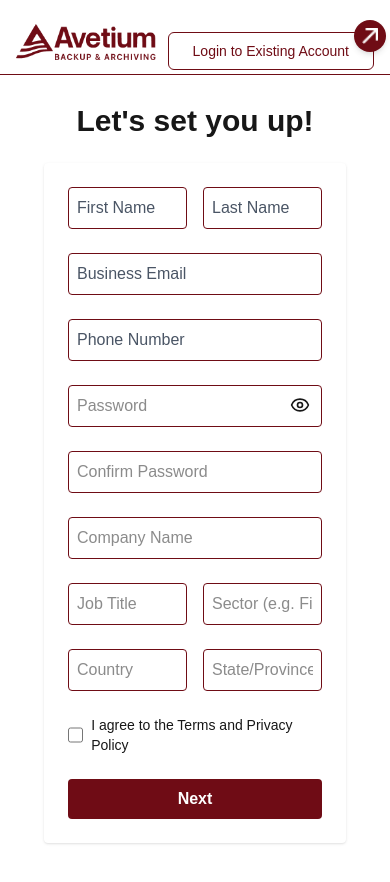
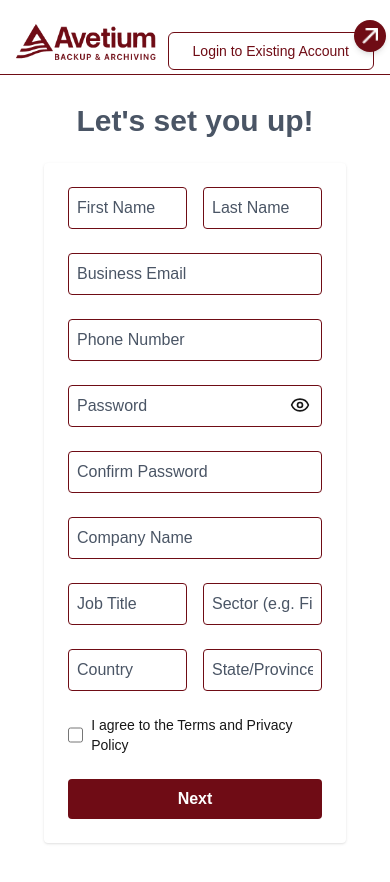
Before and after one commit to tunenj/data-backup, a Next.js app: page /signup in a window 390 px wide. Shown: the top 882 px of the page. Built offline with nearby package versions, Linux system fonts and the light colour scheme.

Commit message:
mobile placeholder color

```diff
--- a/src/app/login/AdminLogin/page.tsx
+++ b/src/app/login/AdminLogin/page.tsx
@@ -73,10 +73,10 @@ export default function AdminLogin() {
       <div className="flex flex-col md:flex-row flex-1 justify-between items-start px-4 md:px-9 pt-6 md:pt-8 gap-8">
         {/* Login Form */}
         <div className="w-full md:max-w-md lg:w-[45rem] h-[30rem] border border-gray-400 rounded-lg px-6">
-          <h2 className="text-center text-xl font-semibold mb-8 sm:text-black lg:mt-6">Admin Sign In</h2>
+          <h2 className="text-center text-xl font-semibold mb-8 text-gray-600 lg:mt-6">Admin Sign In</h2>
           <form className="space-y-6" onSubmit={handleSubmit}>
             <div>
-              <label htmlFor="email" className="block text-sm font-medium mb-1">E-mail</label>
+              <label htmlFor="email" className="block text-sm text-gray-600 font-medium mb-1">E-mail</label>
               <input
                 id="email"
                 name="email"
@@ -89,7 +89,7 @@ export default function AdminLogin() {
               />
             </div>
             <div className="relative">
-              <label htmlFor="password" className="block text-sm font-medium mb-1">Password</label>
+              <label htmlFor="password" className="block text-sm text-gray-600 font-medium mb-1">Password</label>
               <input
                 id="password"
                 name="password"
@@ -110,7 +110,7 @@ export default function AdminLogin() {
 
             <div className="flex items-center justify-between">
               <label className="flex items-center text-sm">
-                <input type="checkbox" className="mr-2 accent-[#6F0C15]" />
+                <input type="checkbox" className="mr-2 text-gray-600 accent-[#6F0C15]" />
                 Remember me?
               </label>
               <Link href="/auth/forgot-password" className="text-sm text-blue-700 hover:underline">Forgot Password?</Link>
@@ -126,7 +126,7 @@ export default function AdminLogin() {
           </form>
 
           <div className="flex flex-col sm:flex-row justify-between items-center mt-4 text-sm gap-2">
-            <span>
+            <span className="text-gray-600">
               Don&#39;t have an account?{" "}
               <Link href="/signup" className="text-blue-600 hover:underline font-medium">Sign up</Link>
             </span>
--- a/src/app/login/AgentLogin/page.tsx
+++ b/src/app/login/AgentLogin/page.tsx
@@ -36,26 +36,26 @@ export default function LoginPage() {
 
       <div className="flex flex-1 flex-col md:flex-row justify-between items-start px-4 md:px-9 pt-6 md:pt-8 gap-8">
         <div className="w-full md:max-w-md lg:w-[45rem] h-[30rem] border border-gray-400 rounded-lg px-6">
-          <h2 className="text-center text-xl font-semibold mb-8 lg:mt-6">
+          <h2 className="text-center text-xl font-semibold mb-8 text-gray-600 lg:mt-6">
             Agent Sign In
           </h2>
 
           <form className="space-y-6">
             <div>
-              <label htmlFor="email" className="block text-sm font-medium mb-1">
+              <label htmlFor="email" className="block text-sm text-gray-600 font-medium mb-1">
                 E-mail
               </label>
               <input
                 id="email"
                 type="email"
                 placeholder="Enter your email"
-                className="w-full border border-[#6F0C15] rounded-md px-3 py-2 focus:outline-none focus:ring-2 focus:ring-[#6F0C15] text-sm"
+                className="w-full border border-[#6F0C15] placeholder-gray-600 rounded-md px-3 py-2 focus:outline-none focus:ring-2 focus:ring-[#6F0C15] text-sm"
                 required
               />
             </div>
 
             <div>
-              <label htmlFor="password" className="block text-sm font-medium mb-1">
+              <label htmlFor="password" className="block text-sm text-gray-600 font-medium mb-1">
                 Password
               </label>
               <div className="relative">
@@ -63,7 +63,7 @@ export default function LoginPage() {
                   id="password"
                   type={showPassword ? "text" : "password"}
                   placeholder="Password"
-                  className="w-full border border-[#6F0C15] rounded-md px-3 py-2 pr-10 focus:outline-none focus:ring-2 focus:ring-[#6F0C15] text-sm"
+                  className="w-full border border-[#6F0C15] rounded-md placeholder-gray-600 px-3 py-2 pr-10 focus:outline-none focus:ring-2 focus:ring-[#6F0C15] text-sm"
                   required
                 />
                 <span
@@ -77,7 +77,7 @@ export default function LoginPage() {
 
             <div className="flex items-center justify-between">
               <label className="flex items-center text-sm">
-                <input type="checkbox" className="mr-2 accent-[#6F0C15]" />
+                <input type="checkbox" className="mr-2 text-gray-600 accent-[#6F0C15]" />
                 Remember me?
               </label>
               <Link
@@ -97,7 +97,7 @@ export default function LoginPage() {
           </form>
 
           <div className="flex flex-col sm:flex-row justify-between items-center mt-4 text-sm gap-2">
-            <span>
+            <span className="text-gray-600">
               Don&#39;t have an account?{" "}
               <Link
                 href="/signup"
--- a/src/app/signup/page.tsx
+++ b/src/app/signup/page.tsx
@@ -113,7 +113,7 @@ export default function SignupPage() {
       <BackSign />
       <div className="bg-white min-h-screen flex flex-col px-3">
         <div className="min-h-screen flex flex-col px-8 py-6 max-w-2xl mx-auto">
-          <h1 className="text-3xl font-bold mb-6 sm:text-black text-center">Let&#39;s set you up!</h1>
+          <h1 className="text-3xl font-bold mb-6 text-gray-600 text-center">Let&#39;s set you up!</h1>
 
           <form onSubmit={handleSubmit} className="space-y-6 bg-white  p-6 rounded shadow">
             <div className="flex gap-4">
@@ -164,7 +164,7 @@ export default function SignupPage() {
                 placeholder="Password"
                 onFocus={() => setIsFocused(true)}
                 onBlur={() => setIsFocused(false)}
-                className="w-full border border-[#6F0C15] placeholder-gray-60 p-2 rounded pr-10"
+                className="w-full border border-[#6F0C15] placeholder-gray-600 p-2 rounded pr-10"
               />
               <span
                 onClick={() => setShowPassword(!showPassword)}
@@ -190,7 +190,7 @@ export default function SignupPage() {
               onChange={handleChange}
               required
               placeholder="Confirm Password"
-              className="w-full border border-[#6F0C15] p-2 rounded"
+              className="w-full border border-[#6F0C15] placeholder-gray-600 p-2 rounded"
             />
 
             <input
@@ -199,7 +199,7 @@ export default function SignupPage() {
               onChange={handleChange}
               required
               placeholder="Company Name"
-              className="w-full border border-[#6F0C15] p-2 rounded"
+              className="w-full border border-[#6F0C15] placeholder-gray-600 p-2 rounded"
             />
 
             <div className="flex gap-4">
@@ -209,7 +209,7 @@ export default function SignupPage() {
                 onChange={handleChange}
                 required
                 placeholder="Job Title"
-                className="w-1/2 border border-[#6F0C15] p-2 rounded"
+                className="w-1/2 border border-[#6F0C15] placeholder-gray-600 p-2 rounded"
               />
               <input
                 name="sector"
@@ -217,7 +217,7 @@ export default function SignupPage() {
                 onChange={handleChange}
                 required
                 placeholder="Sector (e.g. FinTech)"
-                className="w-1/2 border border-[#6F0C15] p-2 rounded"
+                className="w-1/2 border border-[#6F0C15] placeholder-gray-600 p-2 rounded"
               />
             </div>
 
@@ -228,7 +228,7 @@ export default function SignupPage() {
                 onChange={handleChange}
                 required
                 placeholder="Country"
-                className="w-1/2 border border-[#6F0C15] p-2 rounded"
+                className="w-1/2 border border-[#6F0C15] placeholder-gray-600 p-2 rounded"
               />
               <input
                 name="stateProvince"
@@ -236,7 +236,7 @@ export default function SignupPage() {
                 onChange={handleChange}
                 required
                 placeholder="State/Province"
-                className="w-1/2 border border-[#6F0C15] p-2 rounded"
+                className="w-1/2 border border-[#6F0C15] placeholder-gray-600 p-2 rounded"
               />
             </div>
 
```
